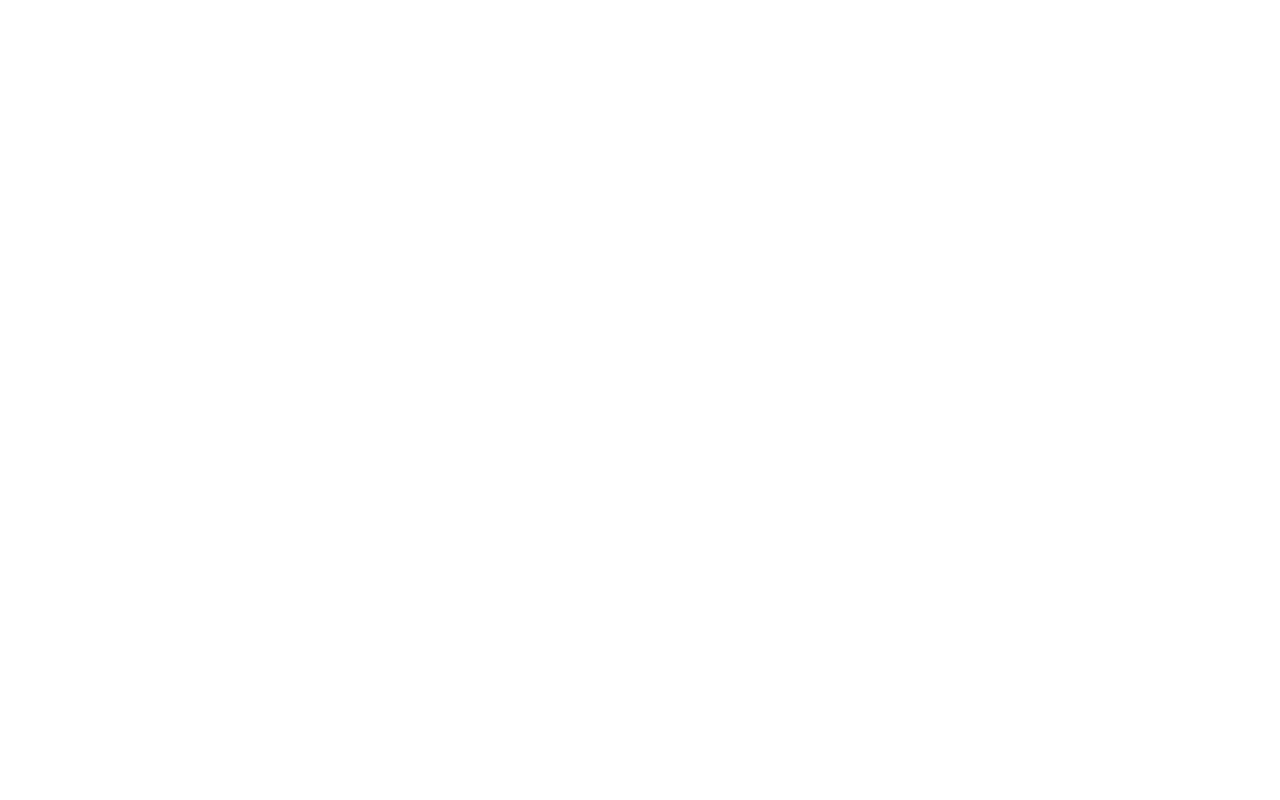
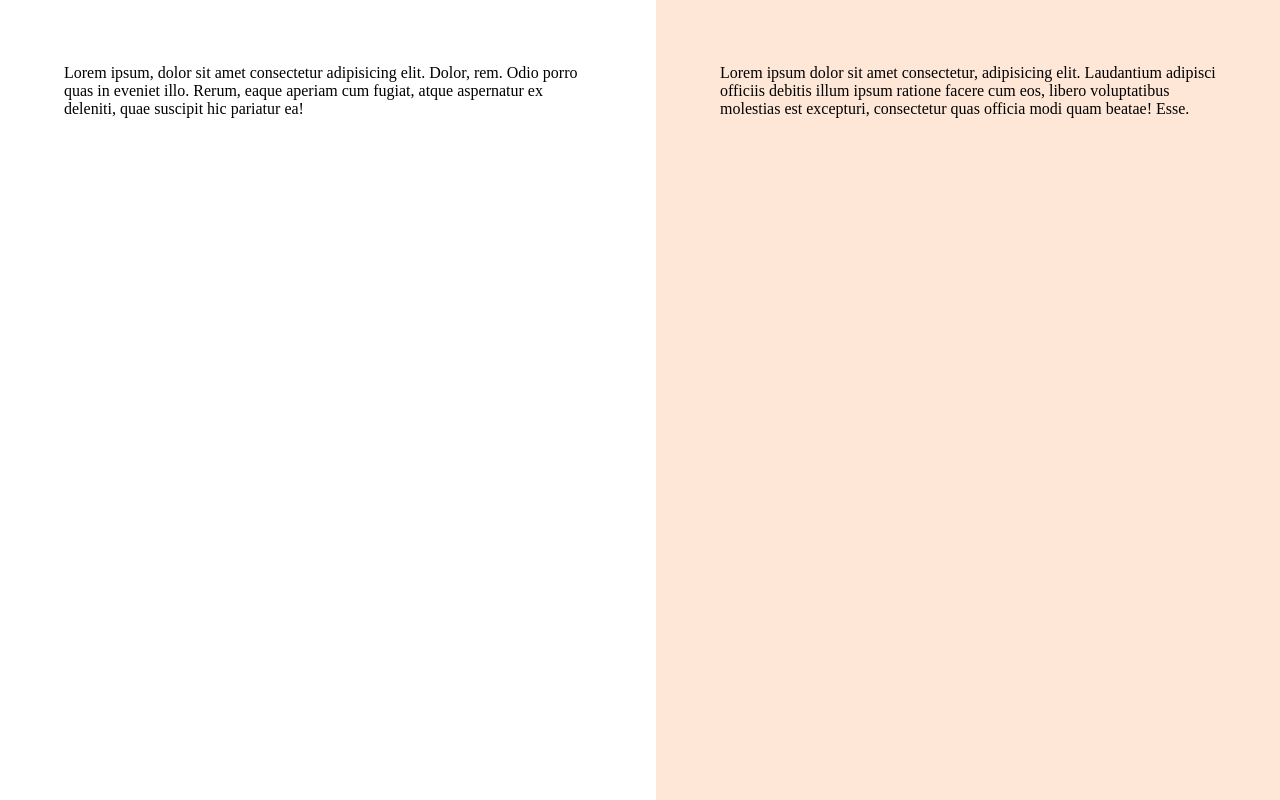
Before and after one commit to YanTeles/Matricula, a plain HTML site: page index.html in a window 1280 px wide. Drawn offline with Linux system fonts and the light colour scheme; a web font is replaced by a local one.

Commit message:
layout.css

```diff
--- a/index.html
+++ b/index.html
@@ -14,6 +14,14 @@
 
 </head>
 <body>
+    <div id="app">
+        <main>
+            <div class="main-container">Lorem ipsum, dolor sit amet consectetur adipisicing elit. Dolor, rem. Odio porro quas in eveniet illo. Rerum, eaque aperiam cum fugiat, atque aspernatur ex deleniti, quae suscipit hic pariatur ea!</div>
+        </main>
 
+        <aside>
+            <div class="aside-container">Lorem ipsum dolor sit amet consectetur, adipisicing elit. Laudantium adipisci officiis debitis illum ipsum ratione facere cum eos, libero voluptatibus molestias est excepturi, consectetur quas officia modi quam beatae! Esse.</div>
+        </aside>
+    </div>
 </body>
 </html>
--- a/styles/global.css
+++ b/styles/global.css
@@ -1,3 +1,9 @@
+*{
+    margin: 0;
+    padding: 0;
+    box-sizing: border-box;
+}
+
 :root{
     --font-family:'Alice',sans-serif;
     --text:400 1rem/1.5 var(--font-family);
@@ -17,3 +23,7 @@
 
 
 }
+
+body{
+    overflow: hidden;
+}
--- a/styles/index.css
+++ b/styles/index.css
@@ -1 +1,2 @@
 @import url(global.css);
+@import url(layout.css);
--- /dev/null
+++ b/styles/layout.css
@@ -0,0 +1,24 @@
+#app{
+    display: grid;
+    grid-template-columns: 51.25% 48.75%;
+    height: 100vh;
+    overflow: hidden;
+}
+
+main{
+    overflow: auto;
+    padding: 4rem;
+
+    &.main-container{
+    max-width: 33rem;
+    margin-left: auto;
+    }
+}
+
+aside{
+    background-color: var(--surface-secondary);
+    padding: 4rem;
+    &.aside-container{
+        max-width: 31rem;
+    }
+}
```
